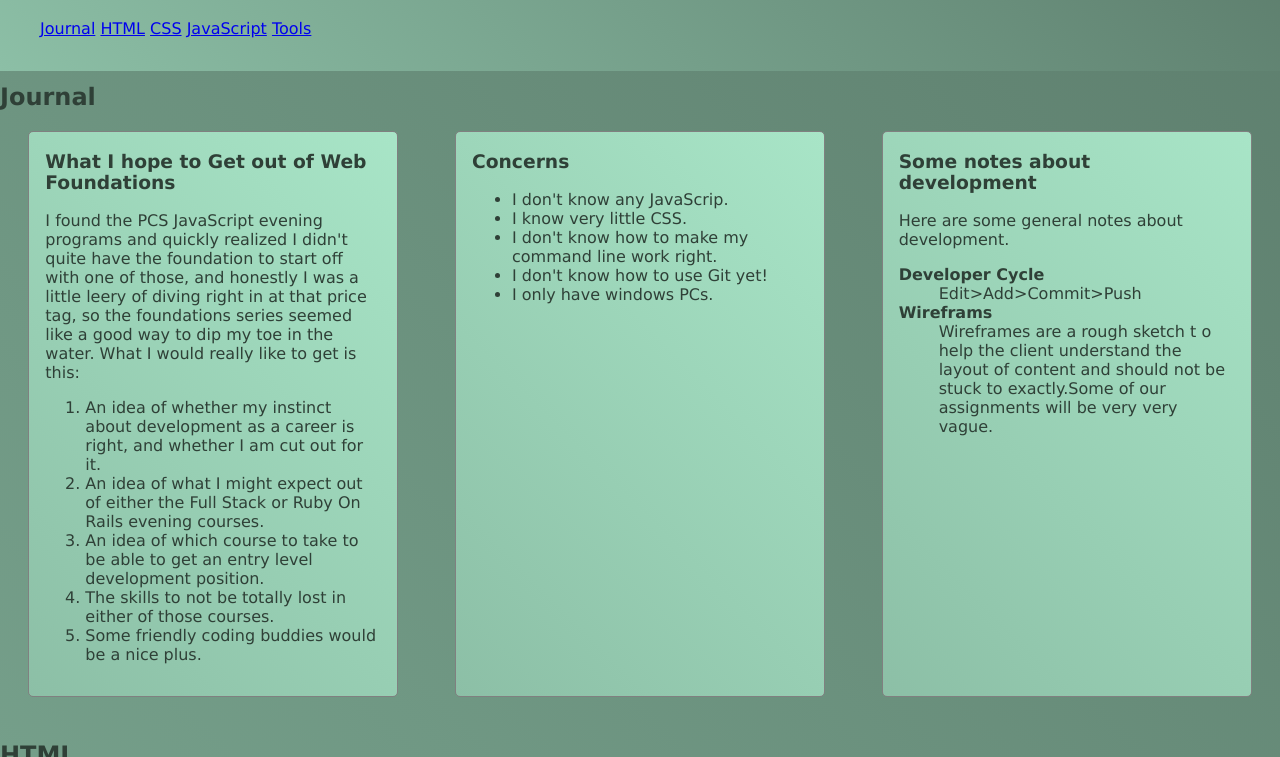
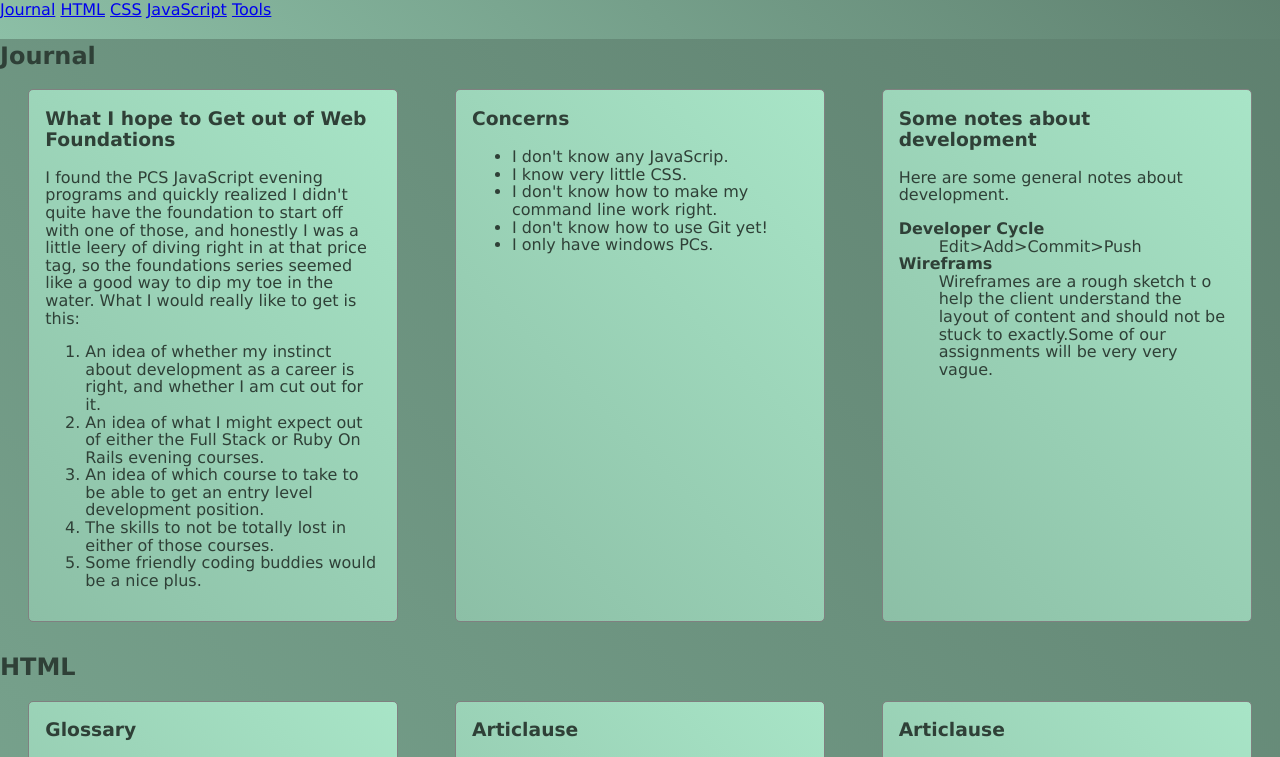
Before and after one commit to JuanEspinet/webdev-notebook, a plain HTML site: page index.html in a window 1280 px wide. Shown: the part 41-798 px from the top of the page. Drawn offline with nearby package versions, Linux system fonts and the light colour scheme.

Commit message:
Header resize reorg for space efficiency

```diff
--- a/css/main.css
+++ b/css/main.css
@@ -119,14 +119,14 @@ article {
     padding-top: 0rem;
     width: 21rem;
 }
-/*html {
-    color: #222;
+html {
     font-size: 1em;
-    line-height: 1.4;*/
+    line-height: 1.1;
 }
 footer {
     display: flex;
     justify-content: center;
+    align-content: center;
 }
 .flexContainer {
     display: flex;
@@ -147,25 +147,35 @@ header {
     position: fixed;
     width: 100%;
     white-space: nowrap;
-    height: 7em;
+    height: 5em;
     top: 0;
     left: 0;
     right: 0;
 }
 .content {
-    padding-top: 5em;
+    padding-top: 3.25em;
 }
 h2:before {
     display: block;
     content: "";
-    height: 5em;
-    margin-top: -4em;
+    height: 3.70em;
+    margin-top: -3.20em;
     visibility: hidden;
 }
 .h1FlexBox {
     display: flex;
     flex-flow: row wrap;
     justify-content: space-between;
+}
+.noMargin {
+    margin: 0 0 0 0;
+}
+.noPadding {
+    padding: 0 0 0 0;
+}
+.headerNav {
+    align-self: flex-end;
+    flex: 1 100%;
 }
 /*#headerInlineLinks {
     margin-top:1.5em;
@@ -259,7 +269,7 @@ h2:before {
    Modify as content requires.
    ========================================================================== */
 
-@media screen and (max-width: 800px) {
+@media screen and (max-width: 815px) {
     h1 {
         font-size: 1em;
     }
--- a/index.html
+++ b/index.html
@@ -26,18 +26,17 @@
                 <div id="headerInlineLinks">
                     <a href="https://github.com/JuanEspinet">GitHub</a> | <a href="mailto:juan.espinet@gmail.com">E-Mail</a> | <a href="https://www.linkedin.com/pub/juan-espinet/17/455/b8a">LinkedIn</a>
                 </div>
-            </div>
-            <nav>
-                <div class="blockDisplay">
-                    <ul>
+
+            <nav class="headerNav">
+                <ul class="noPadding noMargin">
                     <li><a href="#Journal Section">Journal</a></li>
                     <li><a href="#HTML Section">HTML</a></li>
                     <li><a href="#CSS Section">CSS</a></li>
                     <li><a href="#JavaScript Section">JavaScript</a></li>
                     <li><a href="#Tools Section">Tools</a></li>
                 </ul>
+            </nav>
             </div>
-            </nav>
         </header>
         <div class="content">
             <section id="Journal Section">
```
Lines whose indentation alone changed are shown as unchanged.
